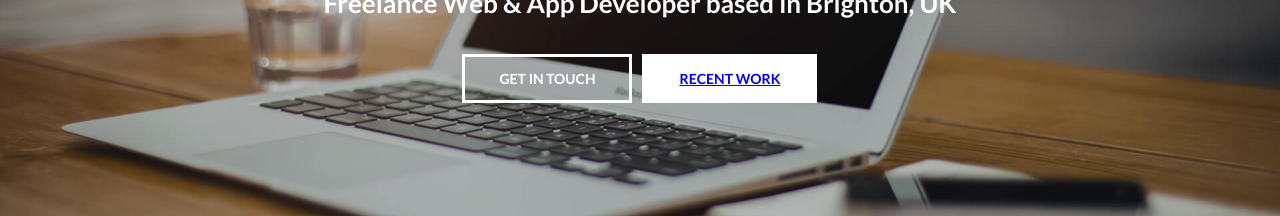
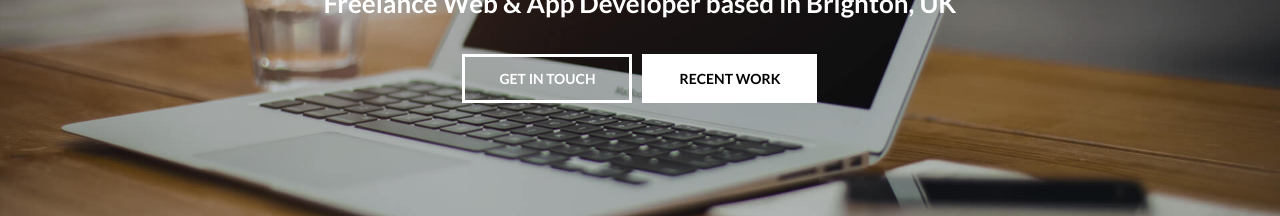
Before and after one commit to Wladyslav/ourapp, a React (Create React App) app: page / in a window 1280 px wide. Shown: the part 407-623 px from the top of the page. Built offline with nearby package versions, Linux system fonts and the light colour scheme.

Commit message:
git push force

```diff
--- a/src/pages/mainPage/TecSection/TecSection.js
+++ b/src/pages/mainPage/TecSection/TecSection.js
@@ -37,7 +37,7 @@ const items_array = [
 ];
 
 const TecSection = () => (
-  <div className={styles.tec_section_container}>
+  <section id="technology" className={styles.tec_section_container}>
     <Fade bottom>
       <div className={styles.title}>
         <h2>Tecnology</h2>
@@ -48,6 +48,6 @@ const TecSection = () => (
         ))}
       </div>
     </Fade>
-  </div>
+  </section>
 );
 export default TecSection;
--- a/src/smallComponents/Button/Button.js
+++ b/src/smallComponents/Button/Button.js
@@ -9,7 +9,16 @@ const Button = ({ children, secondary, section }) => {
           secondary ? `${styles.mainBtn} ${styles.secondary}` : styles.mainBtn
         }
       >
-        <a href={section}>{children}</a>
+        <a
+          href={section}
+          className={
+            secondary
+              ? `${styles.mainHref} ${styles.secondaryHref}`
+              : styles.mainHref
+          }
+        >
+          {children}
+        </a>
       </button>
     </>
   );
--- a/src/smallComponents/Button/Button.module.scss
+++ b/src/smallComponents/Button/Button.module.scss
@@ -9,10 +9,7 @@
   font-size: 14px;
   outline: none;
   cursor: pointer;
-  a {
-    width: 100%;
-    height: 100%;
-  }
+
   &.secondary {
     background-color: #fff;
     color: black;
@@ -25,3 +22,11 @@
     border: 3px solid #bfa67a;
   }
 }
+
+.mainHref {
+  color: white;
+  text-decoration: none;
+  &.secondaryHref {
+    color: black;
+  }
+}
```
